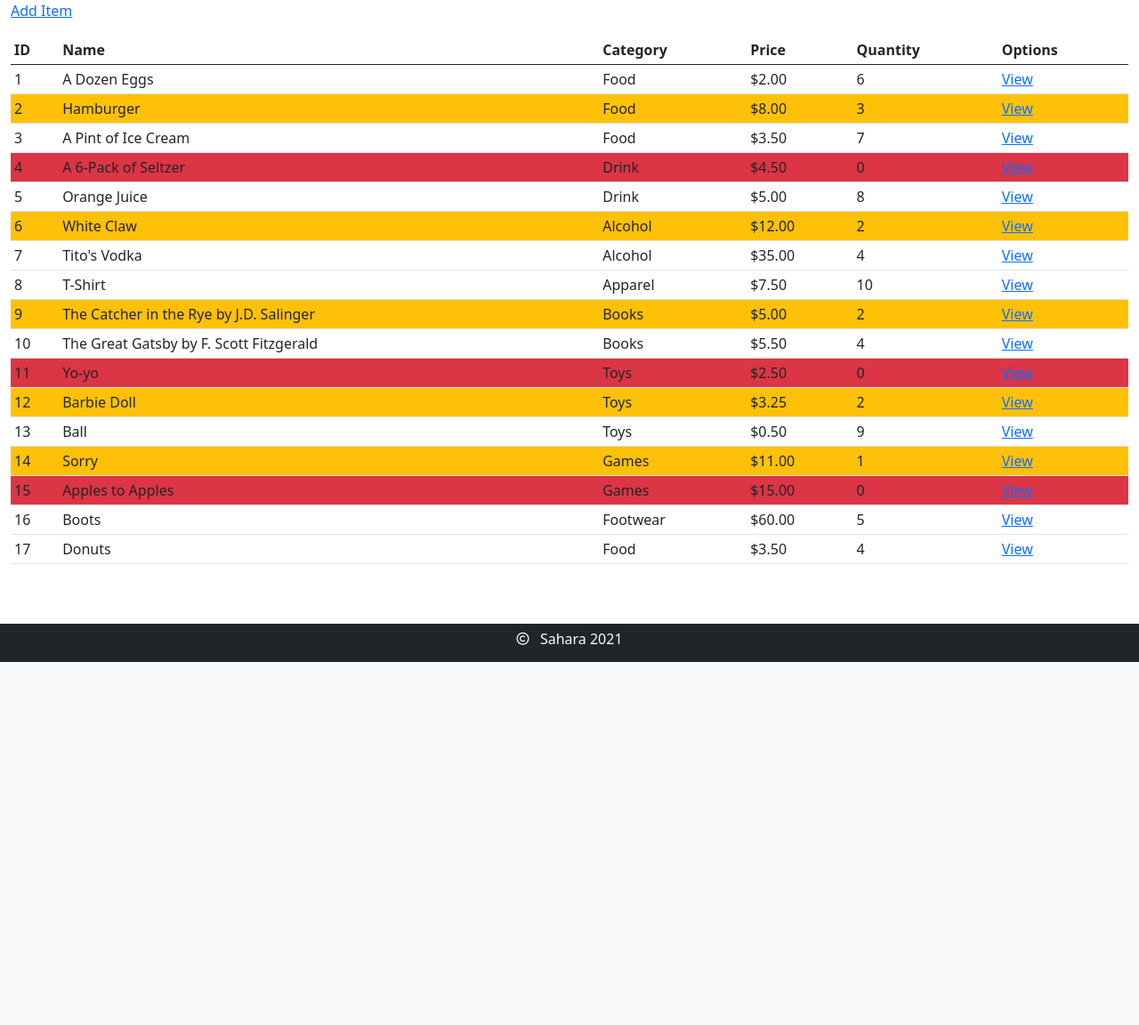
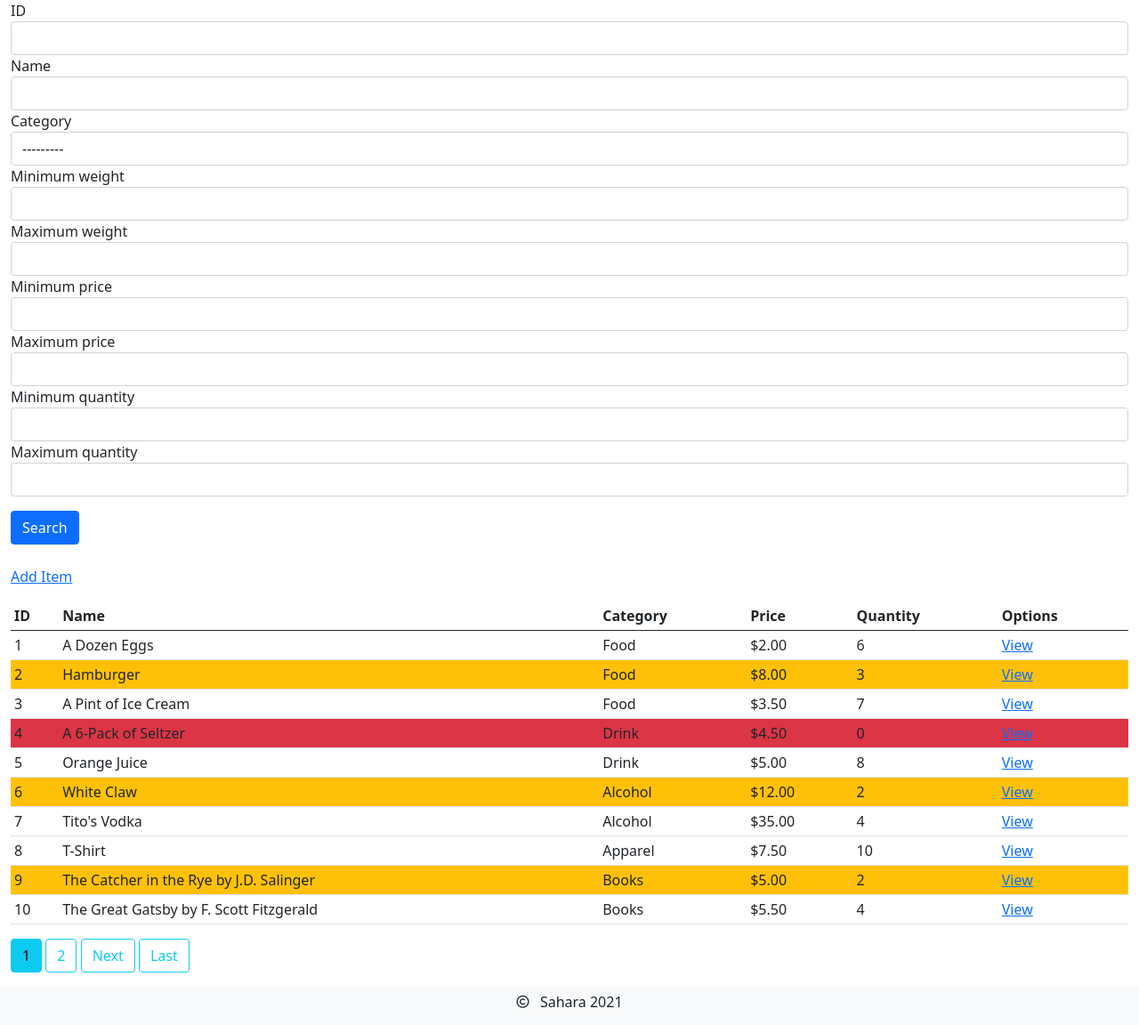
Before and after one commit to farnswj1/Sahara, a Django app: page /inventory/ in a window 1280 px wide. Shown: the part 56-1208 px from the top of the page at 89% size. Before the commit the page ends 800 px from the top, so only its background shows below. Run offline with Django 3.2, Linux system fonts and the light colour scheme; data comes from the database, SQL or seed files in the repository; both versions use the stored data as it was after the commit; some libraries are stand-ins or nearby versions.

Commit message:
added filters, pagination, etc.

```diff
--- a/api/filters.py
+++ b/api/filters.py
@@ -5,11 +5,11 @@ class ItemFilter(FilterSet):
     class Meta:
         model = Item
         fields = {
-            "name": ("exact", "iexact", "icontains",),
+            "name": ("exact", "iexact", "icontains"),
             "weight": ("exact", "gte", "lte"),
             "price": ("exact", "gte", "lte"),
             "quantity": ("exact", "gte", "lte"),
-            "category": ("exact",),
+            "category": ("exact", "isnull"),
             "category__name": ("exact", "iexact", "icontains"),
         }
 
--- a/base/templates/base/base.html
+++ b/base/templates/base/base.html
@@ -67,7 +67,7 @@
         </main>
 
         <!-- Footer -->
-        <footer class="footer mt-auto text-center bg-dark text-light py-2">
+        <footer class="footer mt-auto text-center bg-light py-2">
             <div class="container-fluid">
                 <div class="row">
                     <div class="col">
--- /dev/null
+++ b/base/templates/base/filter_form.html
@@ -0,0 +1,11 @@
+{% load crispy_forms_tags %}
+
+<form class="form-horizontal mb-4" method="GET">
+    <div class="form-group col-xs-4">
+        {{ filter.form|crispy }}
+    </div>
+
+    <div class="mt-3">
+        <button class="btn btn-primary" type="submit">Search</button>
+    </div>
+</form>
--- /dev/null
+++ b/base/templates/base/paginator.html
@@ -0,0 +1,22 @@
+{% load urlencoder %}
+
+{% if is_paginated %}
+    {% if page_obj.has_previous %}
+        <a class="btn btn-outline-info mb-3" href="{% search_url 'page' 1 request.GET.urlencode %}">First</a>
+        <a class="btn btn-outline-info mb-3" href="{% search_url 'page' page_obj.previous_page_number request.GET.urlencode %}">Previous</a>
+    {% endif %}
+
+    {% for page_number in page_obj.paginator.page_range %}
+        {% if page_obj.number == page_number %}
+            <a class="btn btn-info mb-3" href="{% search_url 'page' page_number request.GET.urlencode %}">{{ page_number }}</a>
+        {% elif page_number > page_obj.number|add:'-3' and page_number < page_obj.number|add:'3'%}
+            <a class="btn btn-outline-info mb-3" href="{% search_url 'page' page_number request.GET.urlencode %}">{{ page_number }}</a>
+        {% endif %}
+    {% endfor %}
+
+    {% if page_obj.has_next %}
+        <a class="btn btn-outline-info mb-3" href="{% search_url 'page' page_obj.next_page_number request.GET.urlencode %}">Next</a>
+        <a class="btn btn-outline-info mb-3" href="{% search_url 'page' page_obj.paginator.num_pages request.GET.urlencode %}">Last</a>
+    {% endif %}
+
+{% endif %}
--- /dev/null
+++ b/base/templatetags/urlencoder.py
@@ -0,0 +1,19 @@
+from django.template import Library
+
+register = Library()
+
+@register.simple_tag
+def search_url(field_name, value, urlencode=None):
+    url = f"{field_name}={value}"
+
+    # If a querystring has been provided, extend the URL
+    if urlencode:
+        # Remove the field name and its value from the query string
+        query_string = "&".join(filter(lambda x: x.split("=")[0] != field_name, urlencode.split("&")))
+
+        # This only runs if anything besides the field name was in the URL encode
+        if query_string:
+            url = query_string + "&" + url
+
+    # Prepend the ? since it's a query URL
+    return "?" + url
--- a/inventory/filters.py
+++ b/inventory/filters.py
@@ -0,0 +1,26 @@
+from django_filters import FilterSet, CharFilter, NumericRangeFilter, NumberFilter
+from .models import Item, Category
+
+class ItemFilter(FilterSet):
+    name = CharFilter("name", label="Name", lookup_expr="icontains")
+    weight_min = NumberFilter("weight", label="Minimum weight", lookup_expr="gte")
+    weight_max = NumberFilter("weight", label="Maximum weight", lookup_expr="lte")
+    price_min = NumberFilter("price", label="Minimum price", lookup_expr="gte")
+    price_max = NumberFilter("price", label="Maximum price", lookup_expr="lte")
+    quantity_min = NumberFilter("quantity", label="Minimum quantity", lookup_expr="gte")
+    quantity_max = NumberFilter("quantity", label="Maximum quantity", lookup_expr="lte")
+
+    class Meta:
+        model = Item
+        fields = (
+            "id", "name", "category", "weight_min", "weight_max",
+            "price_min", "price_max", "quantity_min", "quantity_max"
+        )
+
+
+class CategoryFilter(FilterSet):
+    name = CharFilter("name", label="Name", lookup_expr="icontains")
+
+    class Meta:
+        model = Category
+        fields = ("id", "name",)
--- /dev/null
+++ b/inventory/mixins.py
@@ -0,0 +1,5 @@
+from django.contrib.auth.mixins import UserPassesTestMixin
+
+class UserIsAdminOrStaffMixin(UserPassesTestMixin):
+    def test_func(self):
+        return self.request.user.is_superuser or self.request.user.is_staff
--- a/inventory/templates/categories/list.html
+++ b/inventory/templates/categories/list.html
@@ -1,6 +1,8 @@
 {% extends "base/base.html" %}
 
 {% block content %}
+    {% include "base/filter_form.html" %}
+
     <a href="{% url 'inventory:category_create' %}">Add Category</a>
     <table class="table table-sm table-hover">
         <thead>
@@ -25,4 +27,6 @@
             {% endfor %}
         </tbody>
     </table>
+
+    {% include "base/paginator.html" %}
 {% endblock content %}
--- a/inventory/templates/items/list.html
+++ b/inventory/templates/items/list.html
@@ -1,6 +1,8 @@
 {% extends "base/base.html" %}
 
 {% block content %}
+    {% include "base/filter_form.html" %}
+
     <a href="{% url 'inventory:item_create' %}">Add Item</a>
     <table class="table table-sm table-hover mt-3">
         <thead>
@@ -39,4 +41,6 @@
             {% endfor %}
         </tbody>
     </table>
+
+    {% include "base/paginator.html" %}
 {% endblock content %}
--- a/inventory/views.py
+++ b/inventory/views.py
@@ -1,14 +1,18 @@
-from django.views.generic import ListView, DetailView, CreateView, UpdateView, DeleteView
+from django.views.generic import DetailView, CreateView, UpdateView, DeleteView
+from django_filters.views import FilterView
 from django.contrib.auth.mixins import LoginRequiredMixin, UserPassesTestMixin
+from .mixins import UserIsAdminOrStaffMixin
 from django.urls import reverse_lazy
 from .models import Item, Category
 from .forms import ItemForm, CategoryForm
+from .filters import ItemFilter, CategoryFilter
 
 # Create your views here.
-class ItemListView(ListView):
+class ItemListView(FilterView):
     template_name = "items/list.html"
-    model = Item
     context_object_name = "items"
+    filterset_class = ItemFilter
+    paginate_by = 10
 
 
 class ItemDetailView(DetailView):
@@ -17,64 +21,44 @@ class ItemDetailView(DetailView):
     context_object_name = "item"
 
 
-class ItemCreateView(LoginRequiredMixin, UserPassesTestMixin, CreateView):
+class ItemCreateView(UserIsAdminOrStaffMixin, CreateView):
     template_name = "items/new.html"
     model = Item
     form_class = ItemForm
 
-    def test_func(self):
-        return self.request.user.is_superuser or self.request.user.is_staff
 
-
-class ItemUpdateView(LoginRequiredMixin, UserPassesTestMixin, UpdateView):
+class ItemUpdateView(UserIsAdminOrStaffMixin, UpdateView):
     template_name = "items/update.html"
     model = Item
     form_class = ItemForm
 
-    def test_func(self):
-        return self.request.user.is_superuser or self.request.user.is_staff
 
-
-class ItemDeleteView(LoginRequiredMixin, UserPassesTestMixin, DeleteView):
+class ItemDeleteView(UserIsAdminOrStaffMixin, DeleteView):
     template_name = "items/delete.html"
     model = Item
     success_url = reverse_lazy("inventory:item_list")
 
-    def test_func(self):
-        return self.request.user.is_superuser or self.request.user.is_staff
+
+class CategoryListView(UserIsAdminOrStaffMixin, FilterView):
+    template_name = "categories/list.html"
+    context_object_name = "categories"
+    filterset_class = CategoryFilter
+    paginate_by = 10
 
 
-class CategoryListView(LoginRequiredMixin, UserPassesTestMixin, ListView):
-    template_name = "categories/list.html"
-    model = Category
-    context_object_name = "categories"
-
-    def test_func(self):
-        return self.request.user.is_superuser or self.request.user.is_staff
-
-
-class CategoryCreateView(LoginRequiredMixin, UserPassesTestMixin, CreateView):
+class CategoryCreateView(UserIsAdminOrStaffMixin, CreateView):
     template_name = "categories/new_or_update.html"
     model = Category
     form_class = CategoryForm
 
-    def test_func(self):
-        return self.request.user.is_superuser or self.request.user.is_staff
 
-
-class CategoryUpdateView(LoginRequiredMixin, UserPassesTestMixin, UpdateView):
+class CategoryUpdateView(UserIsAdminOrStaffMixin, UpdateView):
     template_name = "categories/new_or_update.html"
     model = Category
     form_class = CategoryForm
 
-    def test_func(self):
-        return self.request.user.is_superuser or self.request.user.is_staff
 
-
-class CategoryDeleteView(LoginRequiredMixin, UserPassesTestMixin, DeleteView):
+class CategoryDeleteView(UserIsAdminOrStaffMixin, DeleteView):
     template_name = "categories/delete.html"
     model = Category
     success_url = reverse_lazy("inventory:category_list")
-
-    def test_func(self):
-        return self.request.user.is_superuser or self.request.user.is_staff
--- a/users/templates/users/list.html
+++ b/users/templates/users/list.html
@@ -1,6 +1,8 @@
 {% extends 'base/base.html' %}
 
 {% block content %}
+    {% include "base/filter_form.html" %}
+
     <table class="table table-sm table-hover">
         <thead>
             <tr>
```
Also changed, not shown: users/filters.py (added, +14 -0 lines), users/views.py (+5 -3 lines), base/templatetags/__init__.py (added), db.sqlite3.
